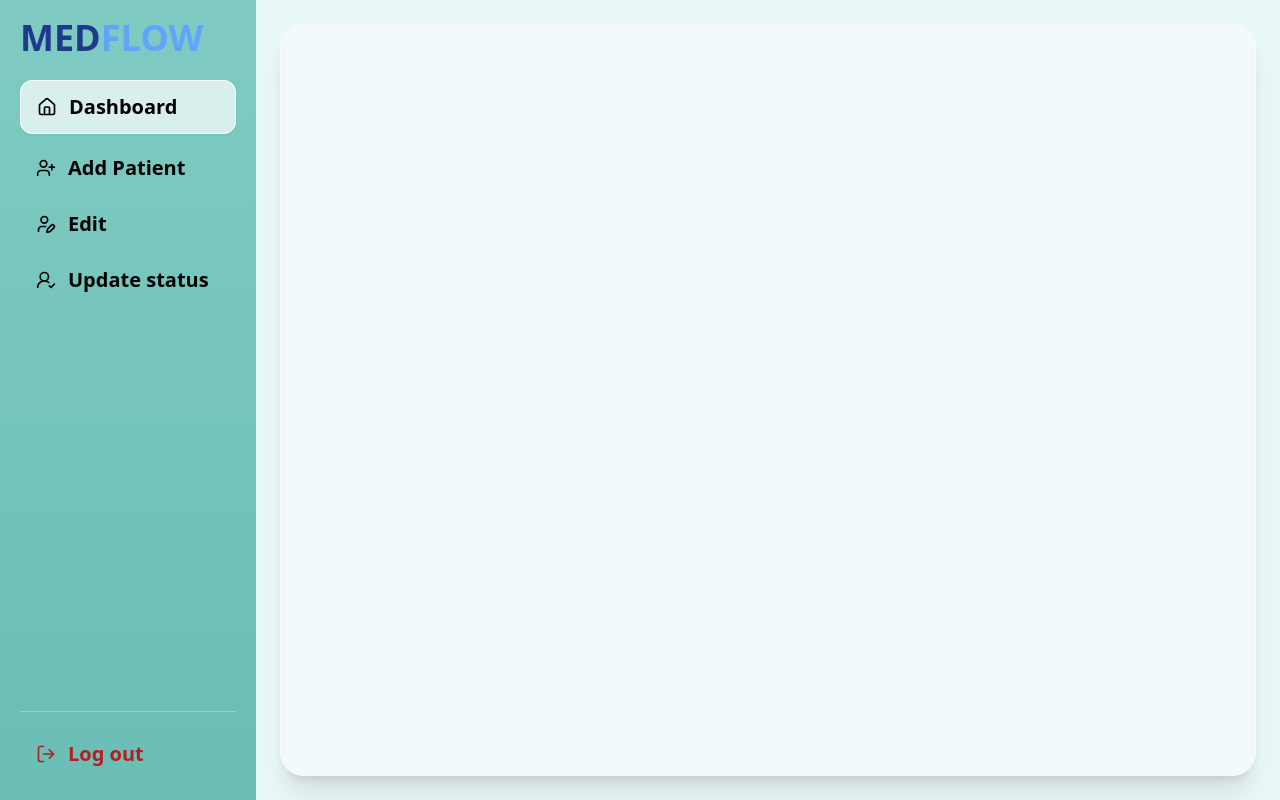
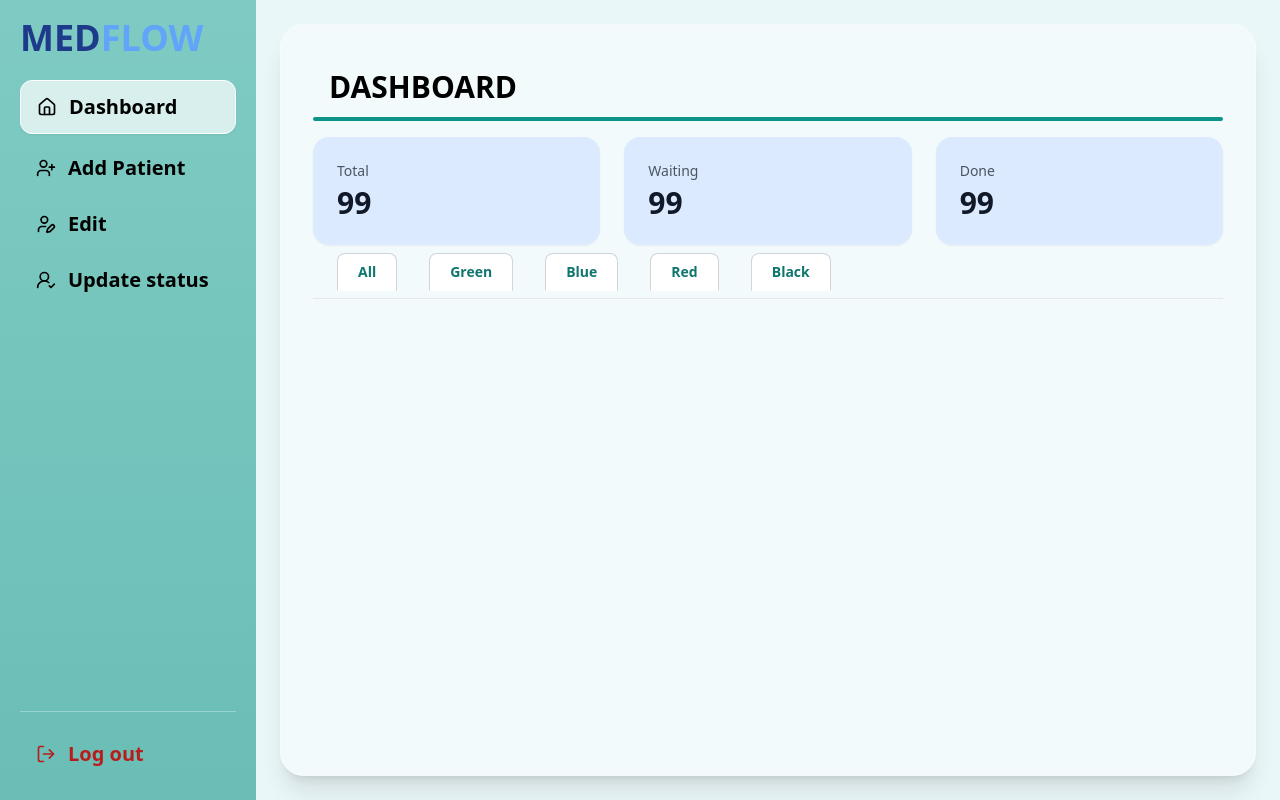
Before and after one commit to lils2409/Fake-docters, a Flask app: page /dashboard in a window 1280 px wide. Run offline with Flask 3, Linux system fonts and the light colour scheme; data that the repository does not hold is empty; some libraries are stand-ins or nearby versions.

Commit message:
dashboard 50%

```diff
--- a/templates/dashboard.html
+++ b/templates/dashboard.html
@@ -46,6 +46,59 @@
     <!--main content-->
     <main class="flex-1 p-6">
         <section class="bg-white/40 background-blur-xl rounded-3xl p-8 shadow-xl border border-white/30 min-h-full">
+            <h1 class="mt-2 text-3xl px-4 py-1 rounded-xl text-black font-bold">DASHBOARD</h1> <!--เปลี่ยนฟ้อน-->
+            <div class="mt-2 h-1 w-25 rounded-full bg-teal-600 "></div>
+            <!--3 cards-->
+            <div class="mt-4 grid grid-cols-3 gap-6">
+                <div class="rounded-2xl bg-blue-100 p-6 shadow-sm">
+                    <p class="text-sm text-gray-600">Total</p>
+                    <p class="mt-1 text-3xl font-semibold text-gray-900 ">99</p>
+                </div>
+                <div class="rounded-2xl bg-blue-100 p-6 shadow-sm">
+                    <p class="text-sm text-gray-600">Waiting</p>
+                    <p class="mt-1 text-3xl font-semibold text-gray-900">99</p>
+                </div>
+                <div class="rounded-2xl bg-blue-100 p-6 shadow-sm">
+                    <p class="text-sm text-gray-600">Done</p>
+                    <p class="mt-1 text-3xl font-semibold text-gray-900">99</p>
+                </div>
+            </div>
+            <!--ตรงนิอยากลองreactถ้าทัน ไม่ทันเด่วมาแก้-->
+            <!--tabbed--table-->
+            <div class="border-b border-gray-200 py-2">
+                <nav class="flex gap-8 px-6">
+
+                <!-- ALL -->
+                <button class="relative px-5 py-2 text-sm font-semibold bg-white text-teal-700 rounded-t-lg border border-gray-300 border-b-white -mb-px transition-all duration-200">
+                All
+                </button>
+
+                <!-- BLUE -->
+                <button class="relative px-5 py-2 text-sm font-semibold bg-white text-teal-700 rounded-t-lg border border-gray-300 border-b-white -mb-px transition-all duration-200">
+                Green
+                </button>
+
+                <!-- GREEN -->
+                <button class="relative px-5 py-2 text-sm font-semibold bg-white text-teal-700 rounded-t-lg border border-gray-300 border-b-white -mb-px transition-all duration-200">
+                Blue
+                </button>
+
+                <!-- RED -->
+                <button class="relative px-5 py-2 text-sm font-semibold bg-white text-teal-700 rounded-t-lg border border-gray-300 border-b-white -mb-px transition-all duration-200">
+                Red
+                </button>
+
+                <!-- BLACK -->
+                <button class="relative px-5 py-2 text-sm font-semibold bg-white text-teal-700 rounded-t-lg border border-gray-300 border-b-white -mb-px transition-all duration-200">
+                Black
+                </button>
+
+                </nav>
+            </div>
+
+
+
+
 
         </section>
     </main>
```
